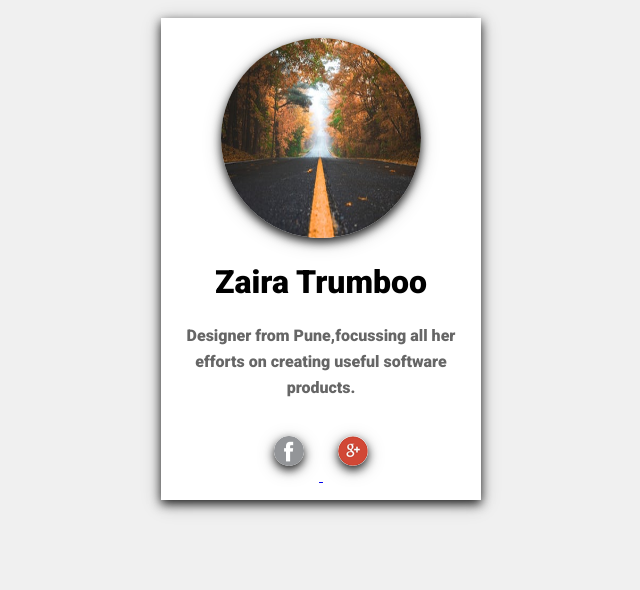
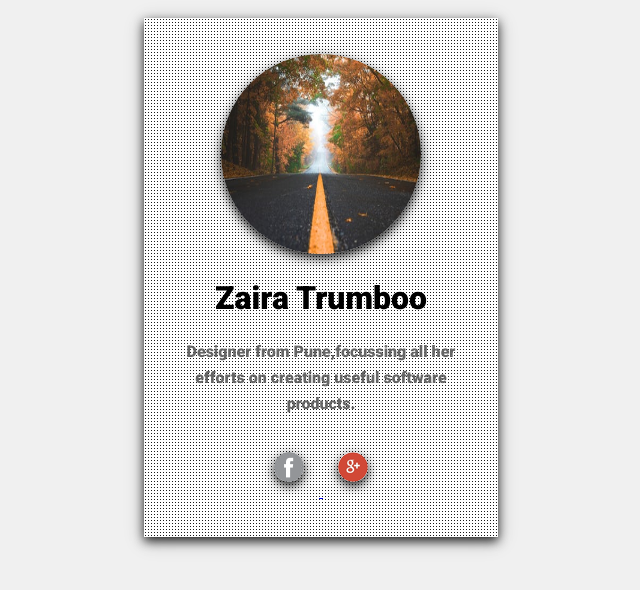
Before and after one commit to Zaira019/profile, a website: page shared/profile.html in a window 1280 px wide. Shown: the whole page, without its empty margins (319-959 px from the left). Drawn offline with Linux system fonts and the light colour scheme.

Commit message:
Update style.css

```diff
--- a/shared/css/style.css
+++ b/shared/css/style.css
@@ -15,6 +15,16 @@ text-align: center;
     max-width: 300px;
     transition: transform 1s;
     box-shadow:0 4px 10px 0 rgba(0, 0, 0, 0.849),0 4px 20px 0 rgba(0,0,0,0.19);
+
+      z-index: 1;
+    padding: 2.25em 1.6875em;
+  background-image: -webkit-repeating-radial-gradient(center center, rgba(0,0,0,.9), rgba(0,0,0,.2) 1px, transparent 1px, transparent 100%);
+  background-image: -moz-repeating-radial-gradient(center center, rgba(0,0,0,.9), rgba(0,0,0,.2) 1px, transparent 1px, transparent 100%);
+  background-image: -ms-repeating-radial-gradient(center center, rgba(0,0,0,.9), rgba(0,0,0,.2) 1px, transparent 1px, transparent 100%);
+  background-image: repeating-radial-gradient(center center, rgba(0,0,0,.9), rgba(0,0,0,.2) 1px, transparent 1px, transparent 100%);
+  -webkit-background-size: 3px 3px;
+  -moz-background-size: 3px 3px;
+  background-size: 3px 3px;
 
 
 }
```
